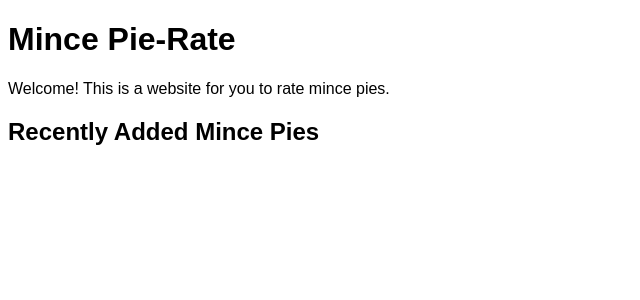
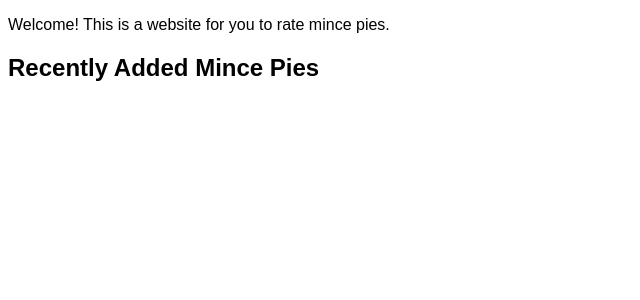
Before and after one commit to MattJamesChampion/mince-pie-rate, a Django app: page / in a window 1280 px wide. Shown: the part 116-416 px from the top of the page, without its empty margins (0-640 px from the left). Run offline with Django 3.2, Linux system fonts and the light colour scheme; data that the repository does not hold is empty.

Commit message:
Remove unnecessary header

```diff
--- a/website/rate/templates/rate/index.html
+++ b/website/rate/templates/rate/index.html
@@ -5,7 +5,6 @@
 {% endblock title %}
 
 {% block content %}
-    <h1>Mince Pie-Rate</h1>
     <p>Welcome! This is a website for you to rate mince pies.</p>
     <h2>
         Recently Added Mince Pies
```
